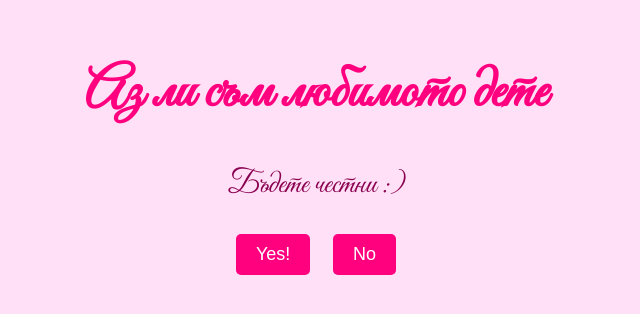
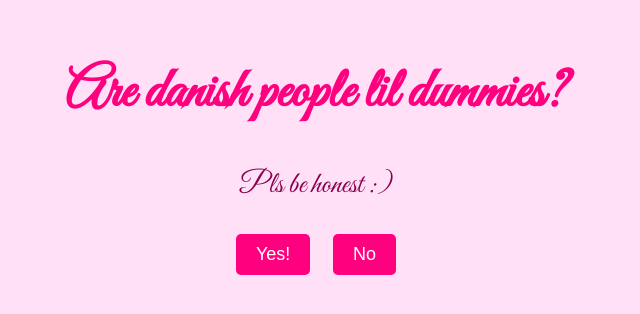
Before and after one commit to Veliiii/Veliiii.github.io, a plain HTML site: page index.html in a window 1280 px wide. Shown: the part 252-566 px from the top of the page, without its empty margins (324-964 px from the left). Drawn offline with Linux system fonts and the light colour scheme.

Commit message:
Update index.html

```diff
--- a/index.html
+++ b/index.html
@@ -12,8 +12,8 @@
 <body>
     <div class="container">
         <div class="content">
-            <h1>Аз ли съм любимото дете</h1>
-            <p>Бъдете честни :)</p>
+            <h1>Are danish people lil dummies?</h1>
+            <p>Pls be honest :)</p>
             <button id="hangoutButton">Yes!</button>
             <button id="noButton">No</button>
         </div>
```
